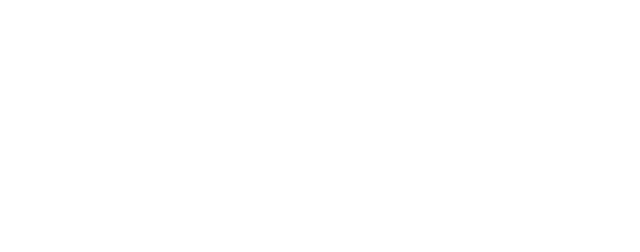
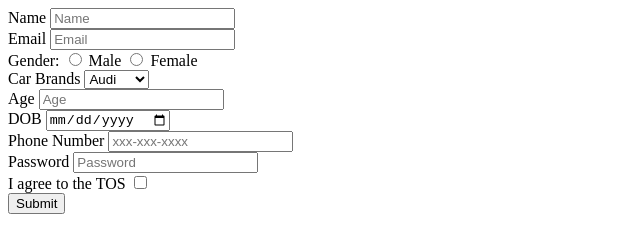
Before and after one commit to acciojob/signup-form-car-yuvraaajsingh, a website: page main.html in a window 1280 px wide. Shown: the whole page, without its empty margins (0-640 px from the left). Drawn offline with Linux system fonts and the light colour scheme.

Commit message:
created a submission

```diff
--- a/main.html
+++ b/main.html
@@ -8,6 +8,55 @@
 
 <body>
 	<!-- the entire body must be written by student -->
+	<form method="post">
+
+		<lable for="name">Name</lable>
+		<input type="text" id="name" placeholder="Name" required>
+		<br>
+
+		<label for="email">Email</label>
+		<input type="email" id="email" placeholder="Email" required>
+		<br>
+
+		<span>Gender:</span>
+		<input type="radio" id="gender_m" name="gender" value="Male" required>
+		<label for="gender_m">Male</label>
+		<input type="radio" id="gender_f" name="gender" value="Female" required>
+		<label for="gender_f">Female</label>
+		<br>
+
+		<label for="car">Car Brands</label>
+		<select id="car" required>
+			<option>Audi</option>
+			<option>Merc</option>
+			<option>Maruti</option>
+			<option>Toyota</option>
+			<option>Porche</option>
+		</select>
+		<br>
+
+		<label for="age">Age</label>
+		<input type="number" id="age" placeholder="Age" required>
+		<br>
+
+		<label for="dob">DOB</label>
+		<input type="date" id="dob" required>
+		<br>
+
+		<label for="tel">Phone Number</label>
+		<input type="tel" id="tel" placeholder="xxx-xxx-xxxx">
+		<br>
+
+		<label for="password">Password</label>
+		<input type="password" id="password" placeholder="Password" required>
+		<br>
+
+		<label for="tos" >I agree to the TOS</label>
+		<input type="checkbox" id="tos" required>
+		<br>
+
+		<button type="submit">Submit</button>
+	</form>
     <script type="text/javascript" src="./script.js">
 </script>
 
```
